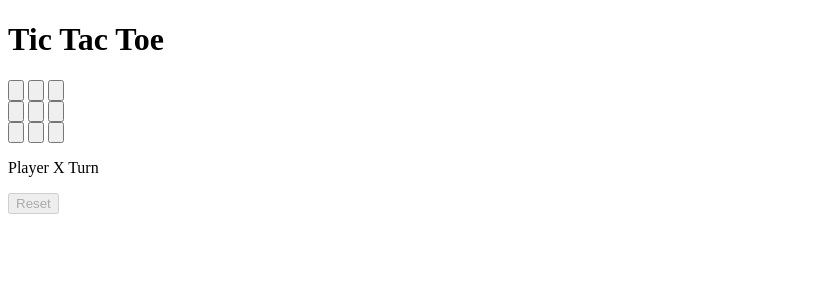
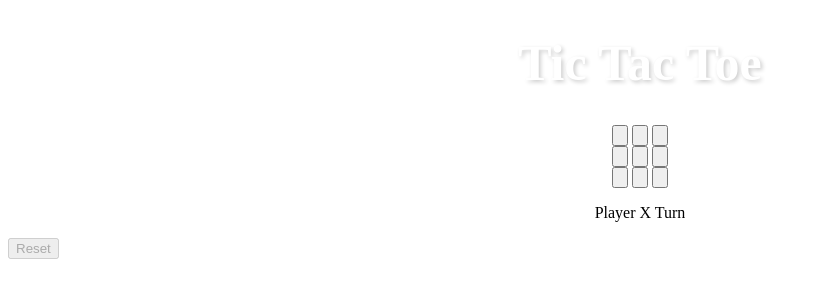
Before and after one commit to iamneo-production/baffbcadaac304678821efdcbcabeone, a website: page file.html in a window 1280 px wide. Shown: the whole page, without its empty margins (0-819 px from the left). Drawn offline with Linux system fonts and the light colour scheme.

Commit message:
Backup Commit

```diff
--- a/file.html
+++ b/file.html
@@ -36,6 +36,6 @@
             <button class="reset" disabled>Reset</button>
         </div>
 
-        <script src=""
+        <script src="script.js"></script>
     </body>
 </html>
--- a/style.css
+++ b/style.css
@@ -0,0 +1,14 @@
+h1{
+    text-align:center;
+    color:#fff;
+    text-shadow: 2px 2px 4px rgba(0,0,0,0.2);
+    font-size: 50px;
+}
+
+.box{
+    display:flex;
+    flex-direction: column;
+    align-items: center;
+    justify-content: center;
+    ma
+}
```
Also changed, not shown: script.js (added).
